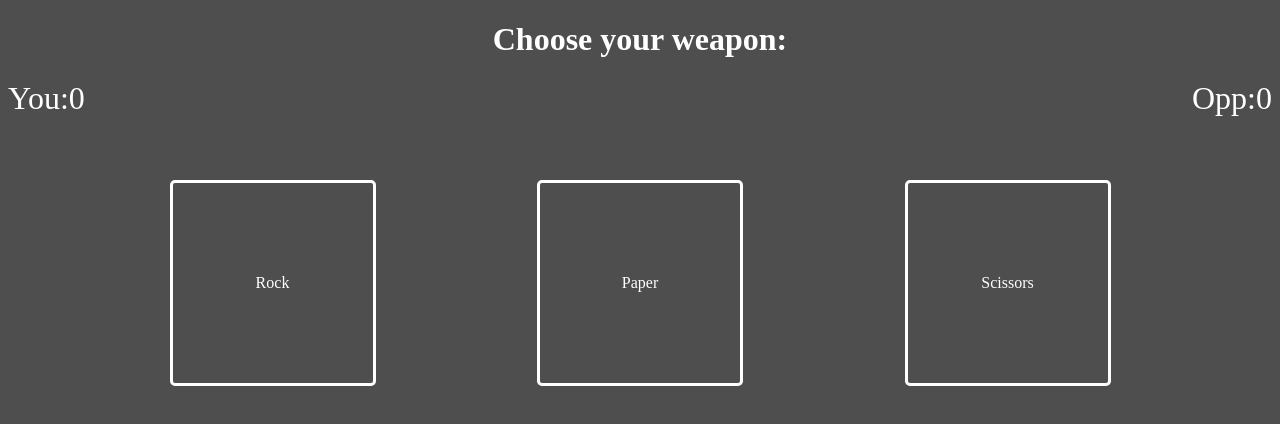
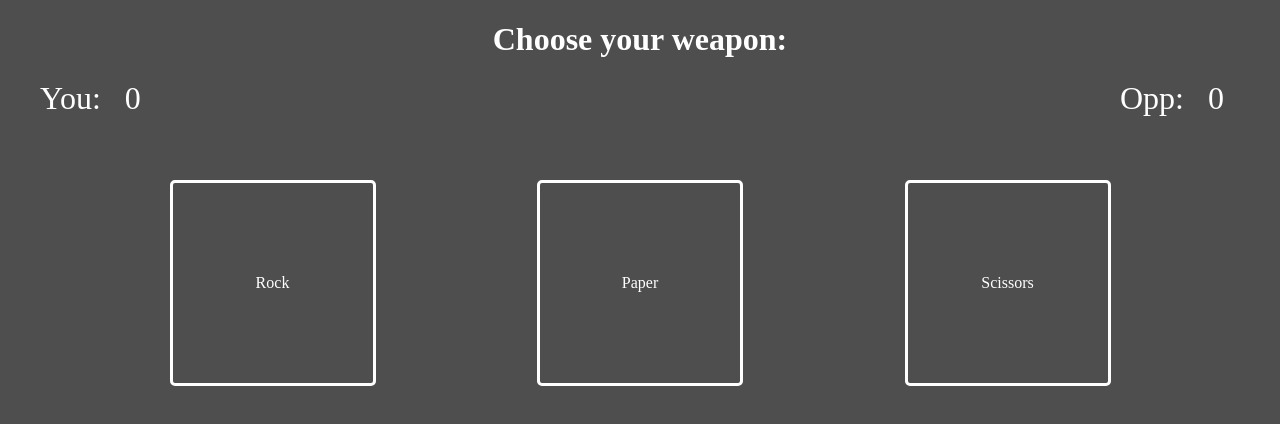
Before and after one commit to DominicanCodes/rock-paper-scissors, a plain HTML site: page index.html in a window 1280 px wide. Drawn offline with Linux system fonts and the light colour scheme.

Commit message:
Format spacing for score

```diff
--- a/style.css
+++ b/style.css
@@ -12,7 +12,10 @@ h1 {
     justify-content: space-between;
     align-items: center;
     margin-top: 0;
+    padding-left: 16px;
+    padding-right: 16px;
     font-size: xx-large;
+    gap: 8px;
 }
 
 .choices {
```
